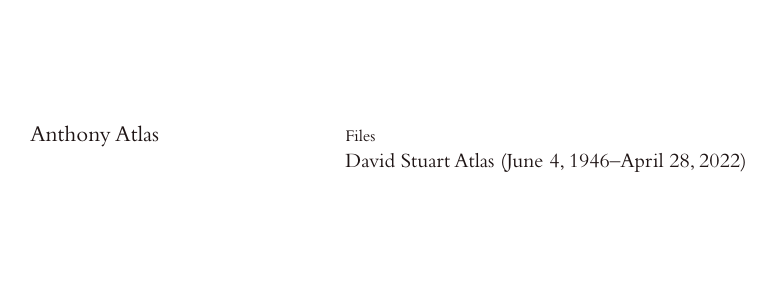
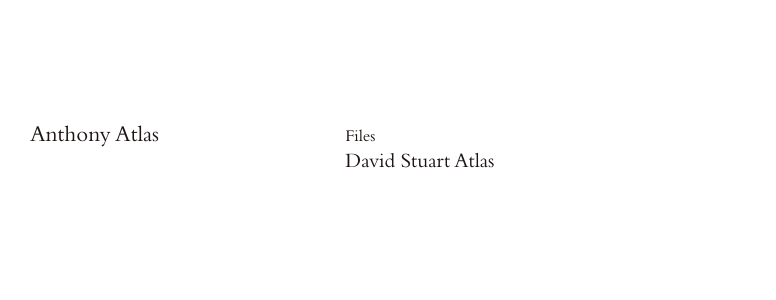
Before and after one commit to atlas-site/atlas-site-live, a Jekyll site: the page built from files.md, in a window 1280 px wide. Shown: the top 300 px of the page, without its empty margins (95-871 px from the left). Built offline with Jekyll 4.4.1, drawn with Linux system fonts in a browser that asks for light colours; a script that is not in the unit is left out.

Commit message:
Update Files “files_list”

```diff
--- a/_data/files.yml
+++ b/_data/files.yml
@@ -1,4 +1,4 @@
 title: Files
 entries:
   - file: /assets/uploads/david-atlas-obit-05-26-22.pdf
-    display_text: David Stuart Atlas (June 4, 1946–April 28, 2022)
+    display_text: David Stuart Atlas
```
Also changed, not shown: 1 other file.
